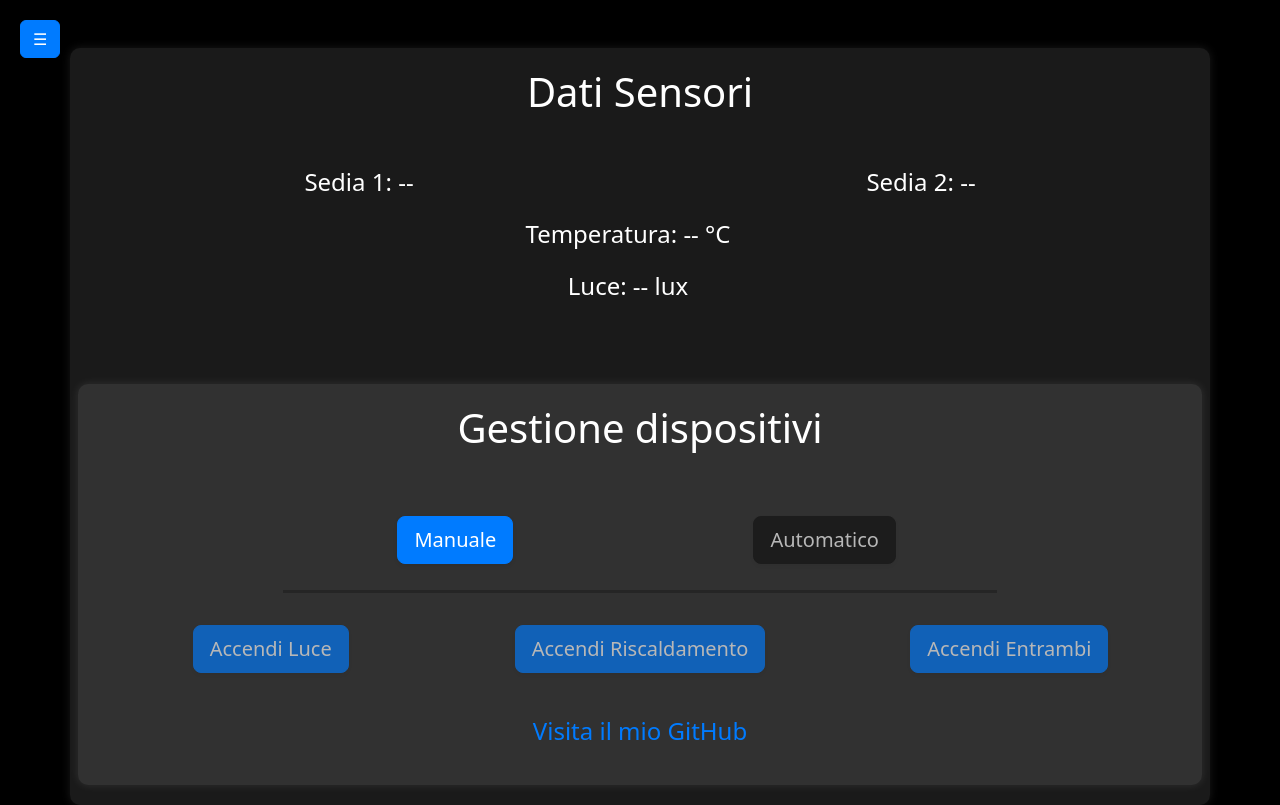
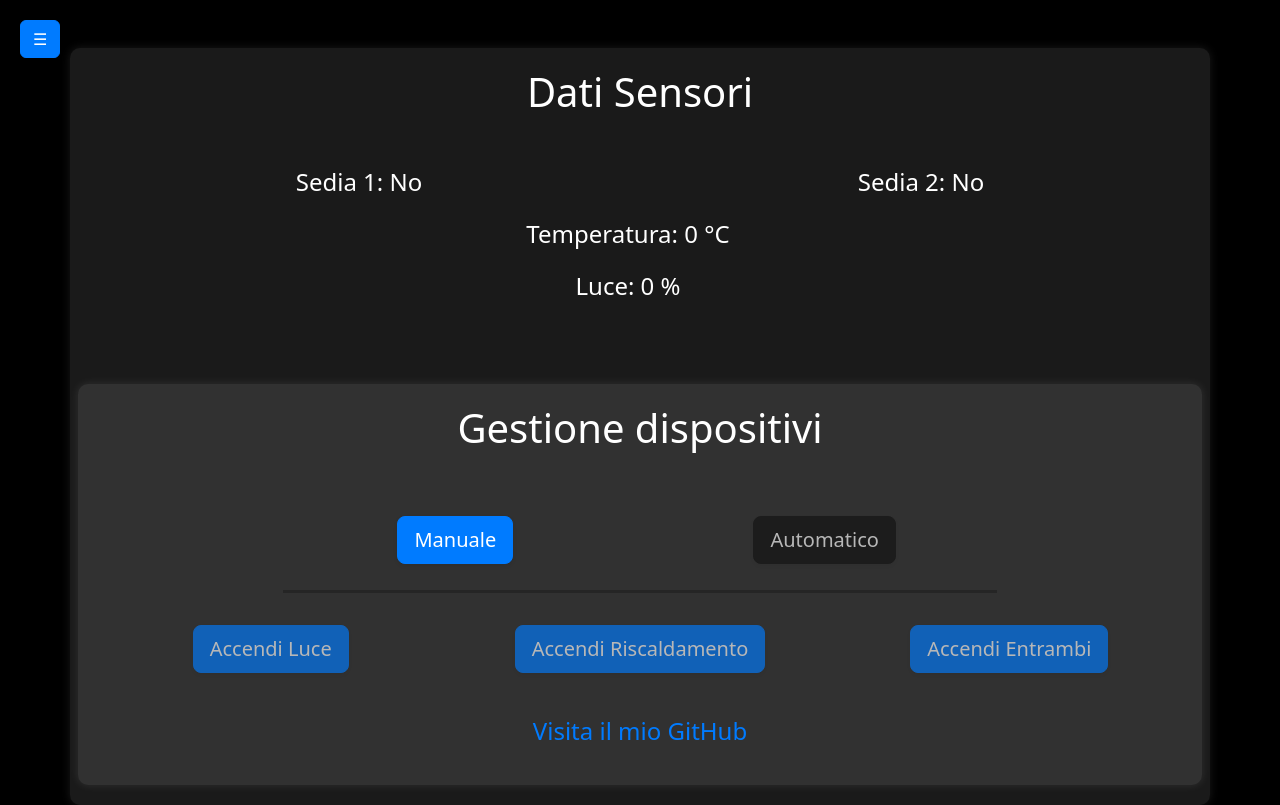
Before and after one commit to matteosaetti/IoTChairs, a Flask app: page / in a window 1280 px wide. Run offline with Flask 3, Linux system fonts and the light colour scheme; some libraries are stand-ins or nearby versions.

Commit message:
last changes

```diff
--- a/web/app/mqtt_handler.py
+++ b/web/app/mqtt_handler.py
@@ -3,8 +3,8 @@ from paho.mqtt import client as mqtt_client
 import threading
 
 #Mqtt broker
-#broker = '172.20.10.5'
-broker = '192.168.1.175'
+broker = '172.20.10.5'
+#broker = '192.168.1.175'
 port = 1883
 
 #topic
@@ -36,6 +36,9 @@ def publish(client, buttons_queue, settings_queue, lock):
             topic = spl[0]
             value = spl[1]
             print(f"send `{value}` to `{topic}`", flush=True)
+            if value == "0" and topic == "mode":
+                client.publish("buttons/light", "0")
+                client.publish("buttons/temp", "0")
             client.publish(topic, value)
             time.sleep(0.2)
 
--- a/web/app/static/js/settings.js
+++ b/web/app/static/js/settings.js
@@ -15,7 +15,7 @@ document
     saveSettings(temperatureThreshold, lightThreshold);
   });
 //Global variables
-var savedLight = 300;
+var savedLight = 50;
 var savedTemperature = 25;
 
 //function for loading save settings
--- a/web/app/static/js/websocket.js
+++ b/web/app/static/js/websocket.js
@@ -24,7 +24,7 @@ socket.on("sensor/pressure", function (msg) {
 //Function for reading sensor/light value from .py
 socket.on("sensor/light", function (msg) {
   console.log("message: " + msg);
-  document.getElementById("lightValue").innerHTML = msg + " lux";
+  document.getElementById("lightValue").innerHTML = msg + " %";
 });
 
 //Function for writing buttons values from .py
--- a/web/app/templates/index.html
+++ b/web/app/templates/index.html
@@ -26,7 +26,7 @@
           <input type="number" id="temperatureThreshold" class="form-control" min="0" step="0.5">
         </div>
         <div class="form-group">
-          <label for="lightThreshold">Quantità di luce (lux):</label>
+          <label for="lightThreshold">Quantità di luce (%):</label>
           <input type="number" id="lightThreshold" class="form-control" min="0" step="1">
         </div>
         <div class="form-group">
@@ -40,17 +40,17 @@
         <div class="sensor-values">
             <div class="row">
             <div class="col-md-6">
-              <p>Sedia 1: <span id="pressureValue1">--</span></p>
+              <p>Sedia 1: <span id="pressureValue1">No</span></p>
             </div>
             <div class="col-md-6">
-              <p>Sedia 2: <span id="pressureValue2">--</span></p>
+              <p>Sedia 2: <span id="pressureValue2">No</span></p>
             </div>
           </div>
           <div class="row">
         <div class="row mb-3">
           <div class="col-md-12 sensor-values">
-            <p>Temperatura: <span id="temperatureValue">-- °C</span></p>
-            <p>Luce: <span id="lightValue">-- lux</span></p>
+            <p>Temperatura: <span id="temperatureValue">0 °C</span></p>
+            <p>Luce: <span id="lightValue">0 %</span></p>
           </div>
         </div>
 
```
Also changed, not shown: 3 other files.
